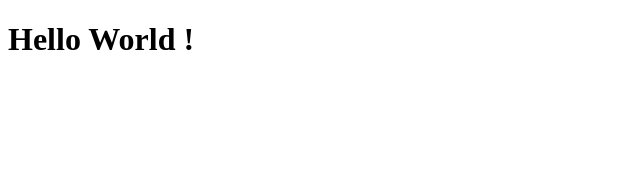
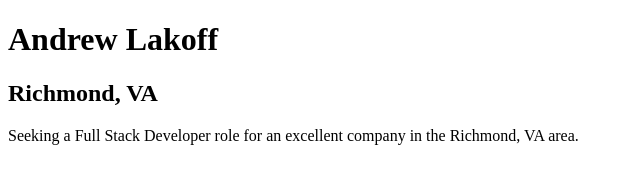
Before and after one commit to alakoff/alakoff.github.io, a plain HTML site: page index.html in a window 1280 px wide. Shown: the whole page, without its empty margins (0-640 px from the left). Drawn offline with Linux system fonts and the light colour scheme.

Commit message:
adding latest changes

```diff
--- a/index.html
+++ b/index.html
@@ -8,6 +8,12 @@
 
 </head>
 <body>
-    <h1>Hello World !</h1>
+    <h1>Andrew Lakoff</h1>
+    <h2>Richmond, VA</h2>
+    <div>
+        <p>
+            Seeking a Full Stack Developer role for an excellent company in the Richmond, VA area.
+        </p>
+    </div>
 </body>
 </html>
```
